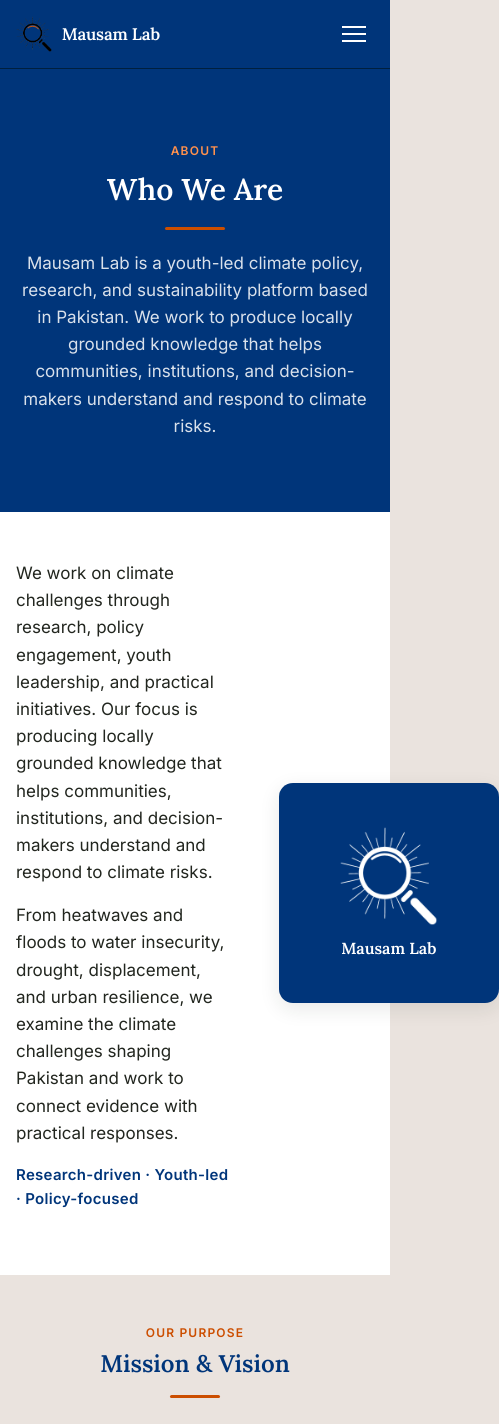
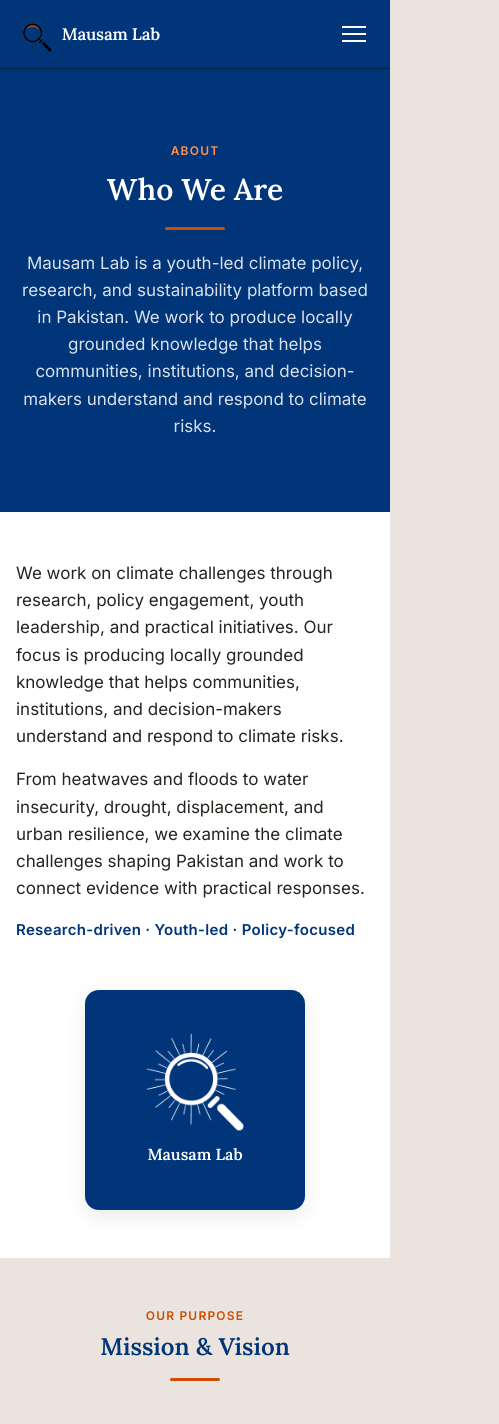
Before and after one commit to duaiqbal/mausam-lab, a React (Vite) app: page /about in a window 390 px wide. Shown: the top 1424 px of the page, 499 px wide, since content can reach past the window. Built offline with nearby package versions, Linux system fonts and the light colour scheme; no server answers; the database is empty.

Commit message:
Fix About page logo box overflow on mobile

```diff
--- /dev/null
+++ b/src/pages/About.css
@@ -0,0 +1,15 @@
+/* About page — responsive overrides.
+   Base (desktop) styles live inline in About.jsx; these only adjust mobile. */
+
+@media (max-width: 760px) {
+  /* Stack the "Who We Are" text + logo box into one column on mobile */
+  .about-twocol {
+    grid-template-columns: 1fr !important;
+    gap: 32px !important;
+  }
+
+  /* Center the logo box under the text */
+  .about-logocol {
+    justify-content: center !important;
+  }
+}
--- a/src/pages/About.jsx
+++ b/src/pages/About.jsx
@@ -3,6 +3,7 @@
 import SectionHeader from "../components/SectionHeader";
 import logo from "../assets/logo.png";
 import { useCmsData } from "../lib/useCmsData";
+import "./About.css";
 
 // Static fallback — only shown if Supabase has no data yet
 const STATIC_TEAM = {
@@ -91,7 +92,7 @@
       {/* Who We Are detail */}
       <section className="section section-alt">
         <div className="container">
-          <div style={s.twoCol}>
+          <div className="about-twocol" style={s.twoCol}>
             <div>
               <p>
                 We work on climate challenges through research, policy engagement, youth leadership, and practical initiatives. Our focus is producing locally grounded knowledge that helps communities, institutions, and decision-makers understand and respond to climate risks.
@@ -101,7 +102,7 @@
               </p>
               <p style={s.tagline}>Research-driven · Youth-led · Policy-focused</p>
             </div>
-            <div style={s.mapCol}>
+            <div className="about-logocol" style={s.mapCol}>
               <div style={s.logoBox}>
                 <img src={logo} alt="Mausam Lab" style={s.logoImg} />
                 <p style={s.logoBoxLabel}>Mausam Lab</p>
```
